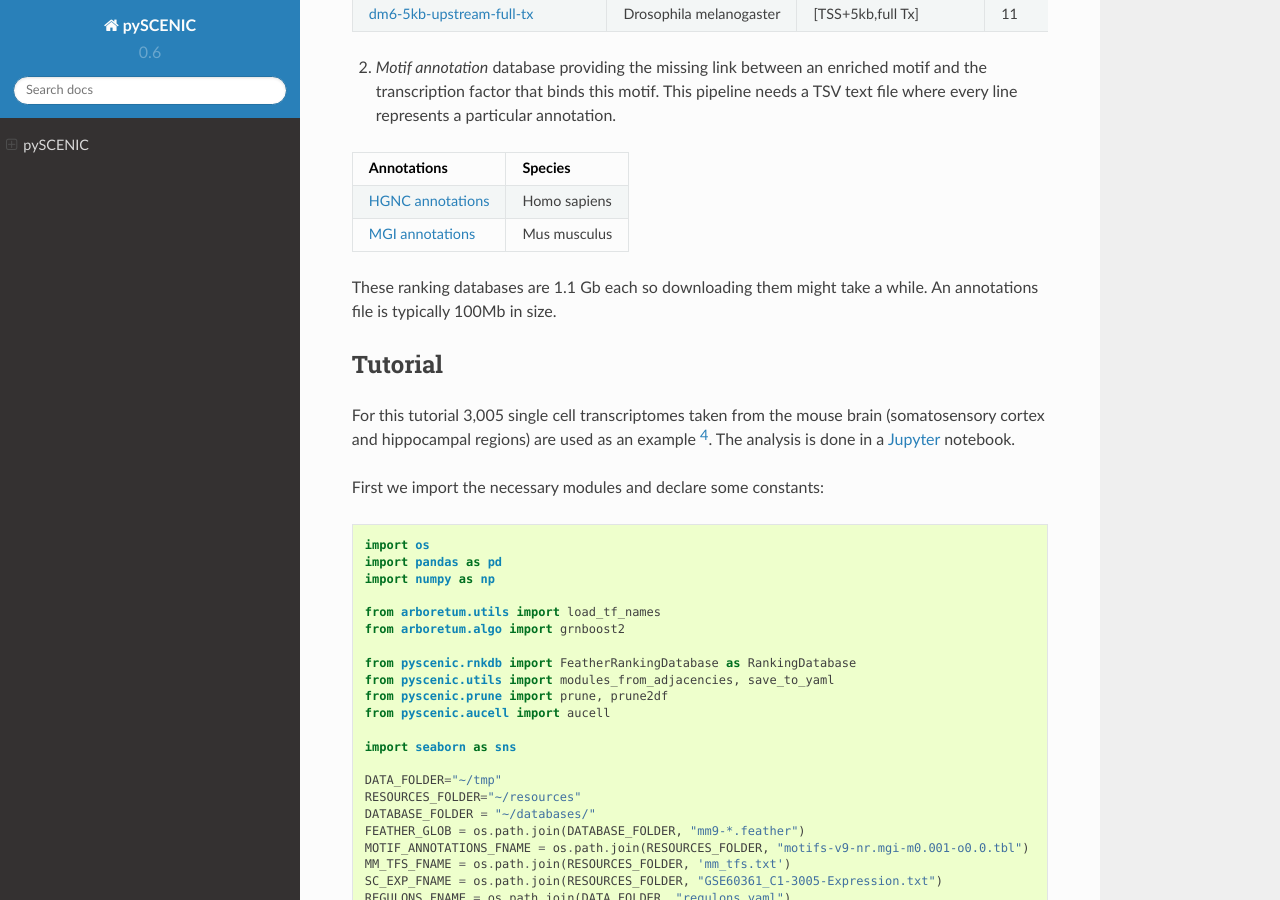
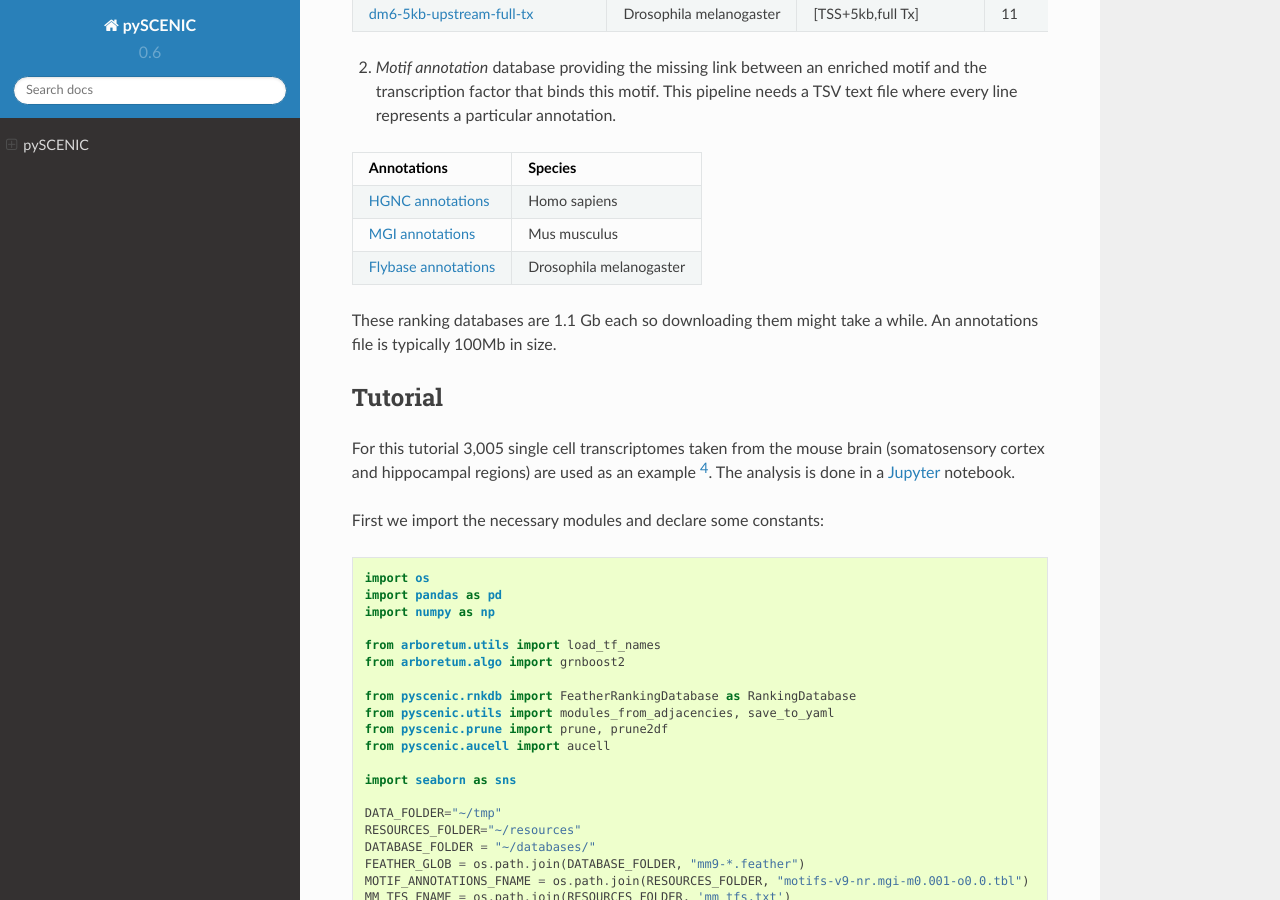
Before and after one commit to aertslab/pySCENIC, a Sphinx documentation site: the page built from docs/index.rst, in a window 1280 px wide and 900 px high, scrolled down 2160 px. Built offline with Sphinx 7.4.7 and the Read the Docs theme 2.0.0, drawn with Linux system fonts in a browser that asks for light colours.

Commit message:
New gene-based database for Drosophila melanogaster + motif2TF snapshot for Flybase symbols.

```diff
--- a/docs/index.rst
+++ b/docs/index.rst
@@ -109,15 +109,17 @@ dm6-5kb-upstream-full-tx_           Drosophila melanogaster     [TSS+5kb,full Tx
 
 2. *Motif annotation* database providing the missing link between an enriched motif and the transcription factor that binds this motif. This pipeline needs a TSV text file where every line represents a particular annotation.
 
-===================  ==============
-  Annotations            Species
-===================  ==============
-`HGNC annotations`_    Homo sapiens
-`MGI annotations`_     Mus musculus
-===================  ==============
+=======================  ==========================
+  Annotations             Species
+=======================  ==========================
+`HGNC annotations`_       Homo sapiens
+`MGI annotations`_        Mus musculus
+`Flybase annotations`_    Drosophila melanogaster
+=======================  ==========================
 
 .. _`HGNC annotations`: http://pyscenic.aertslab.org/resources/motifs-v9-nr.hgnc-m0.001-o0.0.tbl
 .. _`MGI annotations`: http://pyscenic.aertslab.org/resources/motifs-v9-nr.mgi-m0.001-o0.0.tbl
+.. _`Flybase annotations`: http://pyscenic.aertslab.org/resources/motifs-v8-nr.flybase-m0.001-o0.0.tbl
 
 .. caution::
 These ranking databases are 1.1 Gb each so downloading them might take a while. An annotations file is typically 100Mb in size.
```
Also changed, not shown: README.rst (+8 -6 lines).
